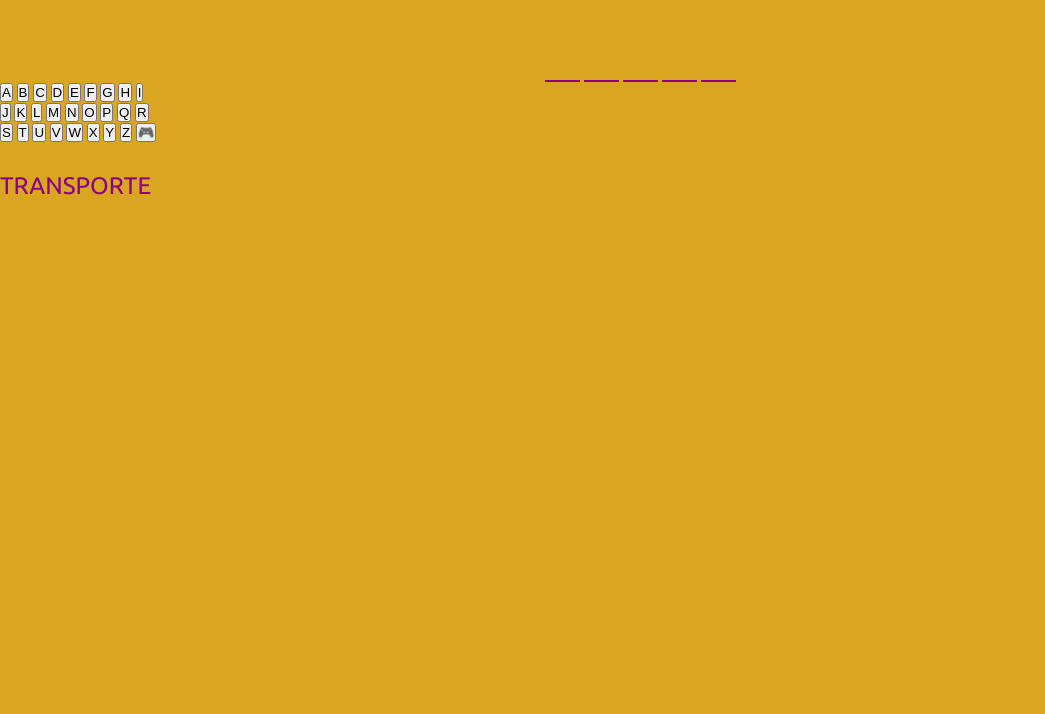
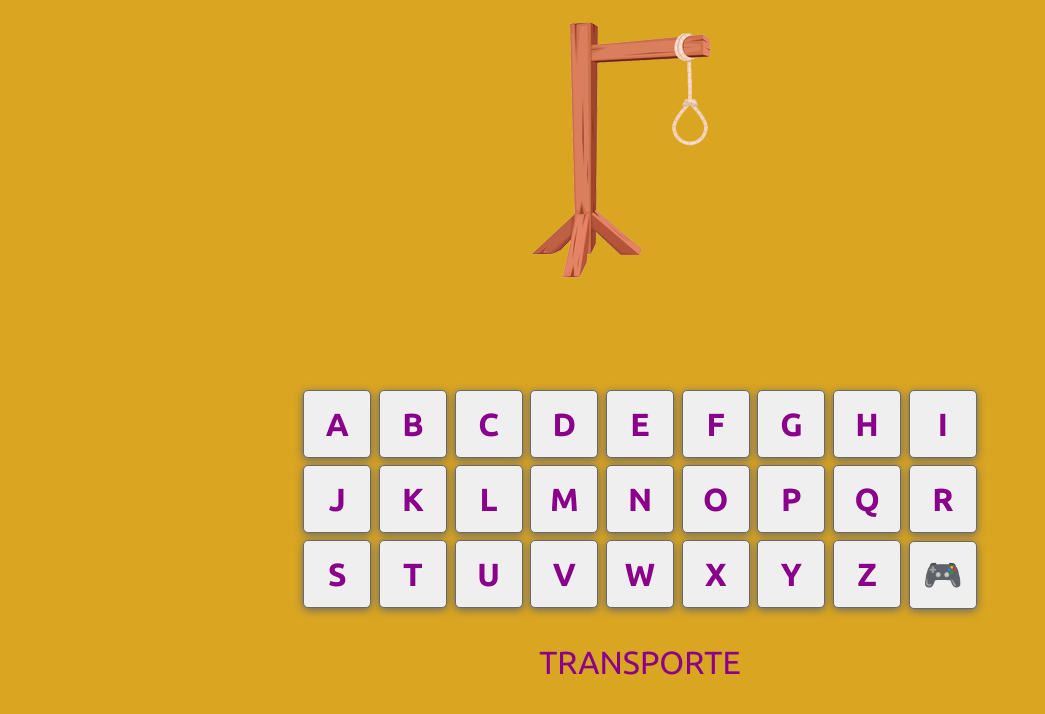
Before and after one commit to apedrodev1/JavaScript-Learning-HUB, a PHP site: page / in a window 1280 px wide. Shown: the top 714 px of the page, without its empty margins (0-1045 px from the left). Run offline with PHP 8.4, Linux system fonts and the light colour scheme.

Commit message:
refactor: troca de classes por id

```diff
--- a/sandBox/Jogo Forca/src/css/style.css
+++ b/sandBox/Jogo Forca/src/css/style.css
@@ -14,7 +14,7 @@ body {
   font-family: "Ubuntu", sans-serif;
 }
 
-.container {
+#container {
   display: flex;
   justify-content: center;
   align-items: center;
@@ -22,7 +22,7 @@ body {
   flex-direction: column;
 }
 
-.imagem {
+#imagem {
   background-image: url("../media/img/forca.png");
   width: 234px;
   height: 272px;
@@ -38,7 +38,7 @@ body {
   margin-top: 30px;
 }
 
-.letras {
+#letras {
   width: 16px;
   text-align: center;
   border-bottom: 2px solid #8b008b;
@@ -48,11 +48,11 @@ body {
   margin-right: 2px;
 }
 
-.teclado {
+#teclado {
   margin-top: 30px;
 }
 
-.teclas button {
+#teclas button {
   width: 24px;
   height: 24px;
   margin: 2px;
@@ -66,7 +66,7 @@ body {
   font-weight: 900;
 }
 
-.teclas button:hover {
+#teclas button:hover {
   transform: scale(1.3);
 }
 
@@ -79,70 +79,70 @@ body {
 
 @media (min-width: 321px) {
   /*RESPONSIVIDADE*/
-  .teclas button {
+  #teclas button {
     width: 25px;
     height: 25px;
   }
 
-  .categoria {
+  #categoria {
     font-size: 1.2em;
   }
 }
 
 @media (min-width: 376px) {
-  .teclas button {
+  #teclas button {
     width: 30px;
     height: 30px;
   }
 
-  .palavraSecreta {
+  #palavraSecreta {
     font-size: 1.3em;
   }
 
-  .letras {
+  #letras {
     width: 18px;
   }
 
-  .categoria {
+  #categoria {
     font-size: 1.5em;
   }
 }
 
 @media (min-width: 426px) {
-  .teclas button {
+  #teclas button {
     width: 36px;
     height: 36px;
   }
 
-  .palavraSecreta {
+  #palavraSecreta {
     font-size: 1.5em;
   }
 
-  .letras {
+  #letras {
     width: 20px;
   }
 
-  .categoria {
+  #categoria {
     font-size: 1.7em;
   }
 }
 
 @media (min-width: 769px) {
-  .teclas button {
+  #teclas button {
     width: 68px;
     height: 68px;
     font-size: 2em;
   }
 
-  .palavraSecreta {
+  #palavraSecreta {
     font-size: 2.5em;
   }
 
-  .letras {
+  #letras {
     width: 35px;
   }
 
-  .categoria {
+  #categoria {
     font-size: 2em;
   }
 }
```
